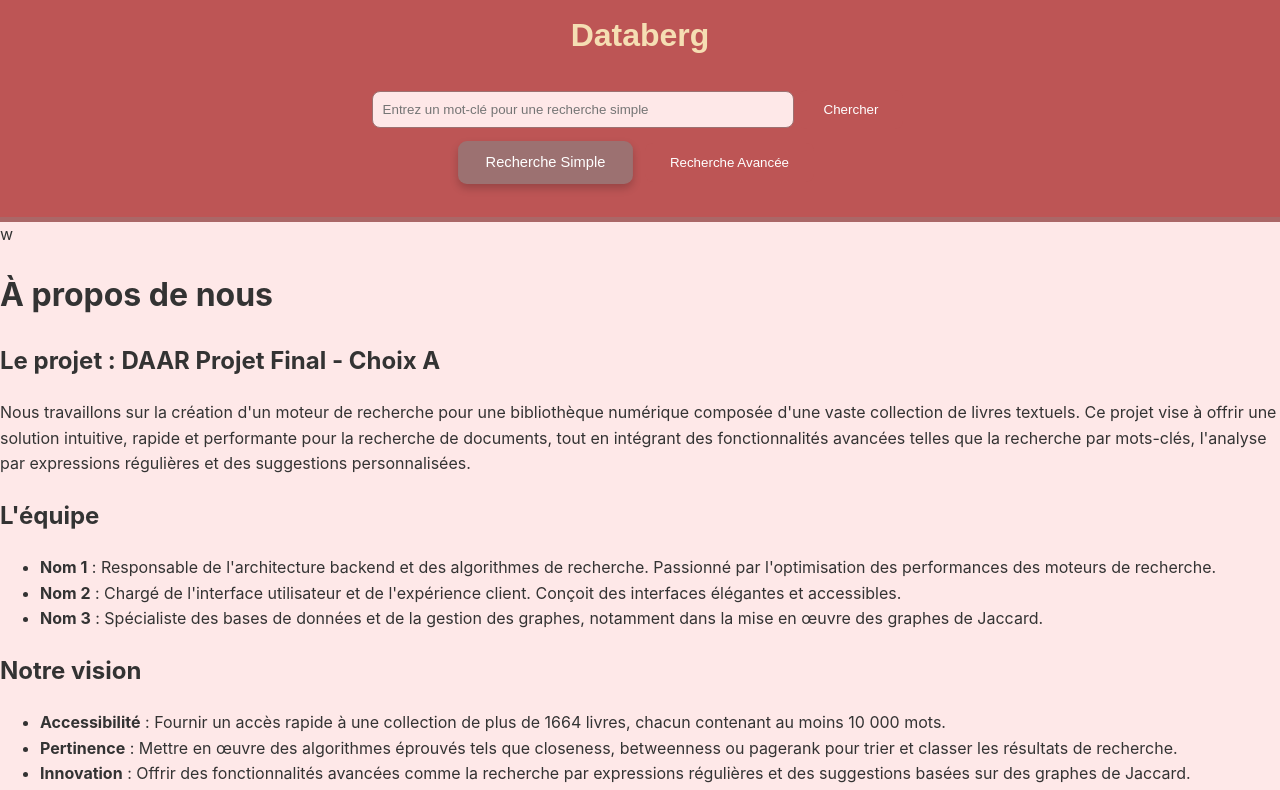
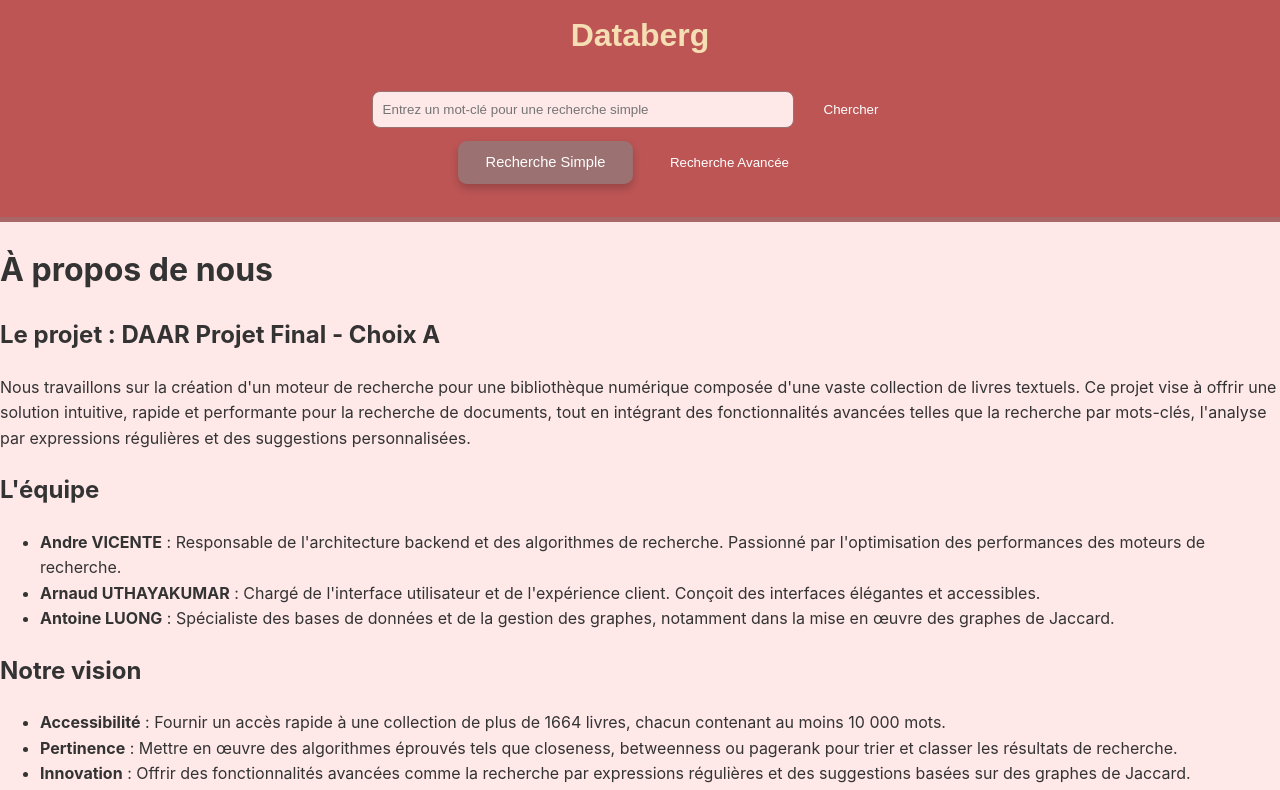
Before and after one commit to luantoine/Moteur-de-recherche-d-une-bibliotheque, a React (Create React App) app in the folder frontend/: page /about in a window 1280 px wide. Shown: the top 790 px of the page. Built offline with nearby package versions, Linux system fonts and the light colour scheme; no server answers; a web font is replaced by a local one.

Commit message:
frontend début

```diff
--- a/frontend/src/components/Error.js
+++ b/frontend/src/components/Error.js
@@ -5,7 +5,7 @@ const Error = (message) => {
     return (
         <div className={"container"}>
            <h1>
-               {message}
+               {message.message}
            </h1>
         </div>
     );
--- a/frontend/src/pages/About.js
+++ b/frontend/src/pages/About.js
@@ -5,7 +5,7 @@ import HeadBar from "../components/HeadBar";
 const AboutUs = () => {
     return (
         <div className="min-h-screen bg-gray-100 p-8">
-            <HeadBar/>w
+            <HeadBar/>
             <div className="max-w-4xl mx-auto bg-white rounded-2xl shadow-lg p-6">
                 <h1 className="text-3xl font-bold text-gray-800 mb-4">À propos de nous</h1>
 
@@ -21,9 +21,9 @@ const AboutUs = () => {
                 <section className="mb-6">
                     <h2 className="text-xl font-semibold text-gray-700 mb-2">L'équipe</h2>
                     <ul className="list-disc pl-5 text-gray-600">
-                        <li><strong>Nom 1</strong> : Responsable de l'architecture backend et des algorithmes de recherche. Passionné par l'optimisation des performances des moteurs de recherche.</li>
-                        <li><strong>Nom 2</strong> : Chargé de l'interface utilisateur et de l'expérience client. Conçoit des interfaces élégantes et accessibles.</li>
-                        <li><strong>Nom 3</strong> : Spécialiste des bases de données et de la gestion des graphes, notamment dans la mise en œuvre des graphes de Jaccard.</li>
+                        <li><strong>Andre VICENTE</strong> : Responsable de l'architecture backend et des algorithmes de recherche. Passionné par l'optimisation des performances des moteurs de recherche.</li>
+                        <li><strong>Arnaud UTHAYAKUMAR</strong> : Chargé de l'interface utilisateur et de l'expérience client. Conçoit des interfaces élégantes et accessibles.</li>
+                        <li><strong>Antoine LUONG</strong> : Spécialiste des bases de données et de la gestion des graphes, notamment dans la mise en œuvre des graphes de Jaccard.</li>
                     </ul>
                 </section>
 
--- a/frontend/src/pages/ListBook.js
+++ b/frontend/src/pages/ListBook.js
@@ -1,4 +1,4 @@
-import React, { Suspense, useEffect } from "react";
+import React, { useEffect } from "react";
 import HeadBar from "../components/HeadBar";
 import { useBookList } from "../states/ListBookState";
 import Book from "../components/Book";
@@ -32,11 +32,11 @@ const ListBook = () => {
 
             try {
                 setOnLoading(true);
-                const searchFunction =await (searchType === "advanced" ? advancedSearch(query) : simpleSearch(query));
-                const results = await searchFunction(query);
-                setListBook(results);
+                const searchFunction = await (searchType === "advanced" ? advancedSearch(query) : simpleSearch(query));
+                setListBook(searchFunction);
+                setOnLoading(false)
             } catch (error) {
-                setOnError("Une erreur est survenue lors de la recherche.");
+                setOnError("Une erreur est survenue lors de la recherche.", error.message);
             } finally {
                 setOnLoading(false);
             }
@@ -44,7 +44,6 @@ const ListBook = () => {
 
         searchWord();
     }, [query, searchType]);
-
 
 
     if (onLoading) {
```
